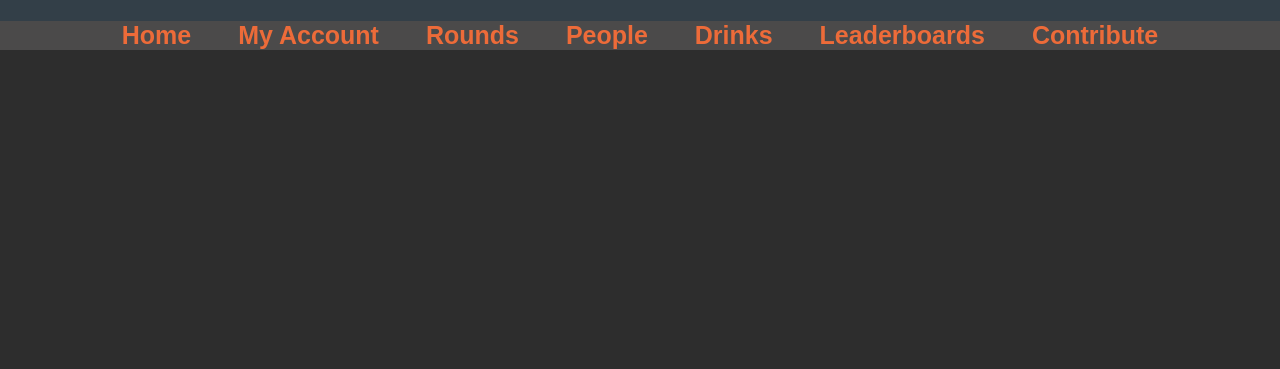
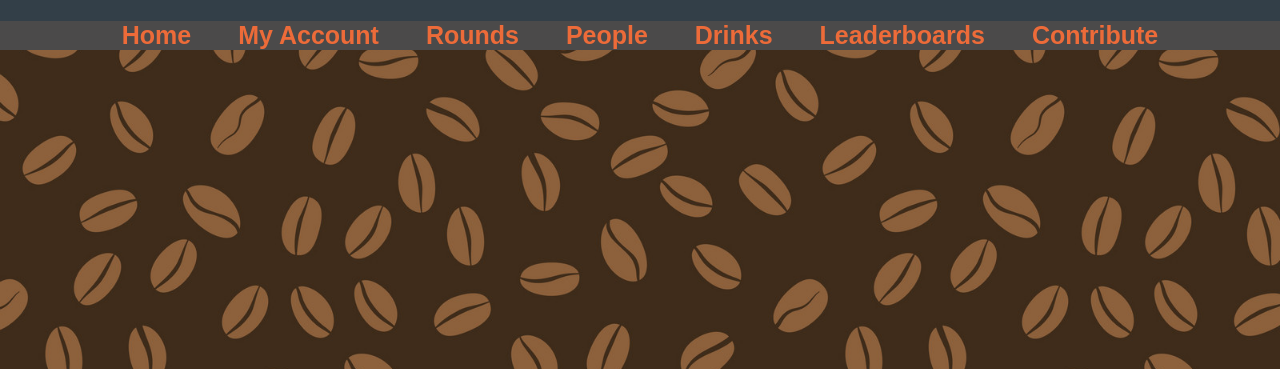
Before and after one commit to cwhitlam/brIW, a Flask app: page /drinks in a window 1280 px wide. Shown: the part 431-800 px from the top of the page. Run offline with Flask 2, Linux system fonts and the light colour scheme.

Commit message:
Add scrolling background to web app

```diff
--- a/src/website/static/css/main.css
+++ b/src/website/static/css/main.css
@@ -4,10 +4,35 @@
 @import "mobile.css";
 
 body {
-    background-color: var(--main-bg-color);
+    /*background-color: var(--main-bg-color);*/
     color: var(--text-color);
     font-family: "Avenir LT W01_55 Roman1475520", Arial, Helvetica, sans-serif;
     margin: 0px;
+    overflow: hidden;
+}
+
+.scrolling-background {
+    min-width: 100%;
+    min-height: 100%;
+    background: url(/static/img/coffee_bean_background.jpg);
+    background-repeat: repeat;
+    animation: scroll 60s linear infinite;
+    position: absolute;
+    background-position: 0,0;
+    background-size: auto 100%;
+    background-attachment: scroll;
+    z-index: -20;
+    top: 0;
+    left: 0;
+}
+
+@keyframes scroll {
+    0% {
+        background-position: 0 0;
+    }
+    100% {
+        background-position: 0 500px;
+    }
 }
 
 #main-title {
@@ -52,8 +77,11 @@ body {
 
 #content {
     margin-top: 250px;
-    padding-left: 20%;
-    padding-right: 20%;
+    margin-left: 20%;
+    margin-right: 20%;
+    padding: 15px;
+    background-color: var(--grey-highlight);
+    border-radius: 25px;
 }
 
 #page-title {
--- a/src/website/templates/index.html
+++ b/src/website/templates/index.html
@@ -1,7 +1,7 @@
 {% extends "layout.html" %}
 {% block title %}Home{% endblock %}
 {% block content %}
-    <h2>Welcome!</h2>
+    <h2 id="page-title">Welcome!</h2>
     <h3>What is <span class="orange-color">BrIW?</span></h3>
     <p>
         BrIW is a bespoke application for offering drinks to your co-workers!</br>
--- a/src/website/templates/layout.html
+++ b/src/website/templates/layout.html
@@ -28,7 +28,8 @@
             </div>
         {% endblock %}
     </div>
-    <div id="content">{% block content %}{% endblock %}</div>
+
+    <div id="content"><div class="scrolling-background"></div>{% block content %}{% endblock %}</div>
     <div id="footer">
       {% block footer %}
         BrIW and all its copyright interlectual property are protected under copyright Infinity Works and Henry Bushell (apparently)
```
Also changed, not shown: src/website/static/img/coffee_bean_background.jpg (added).
